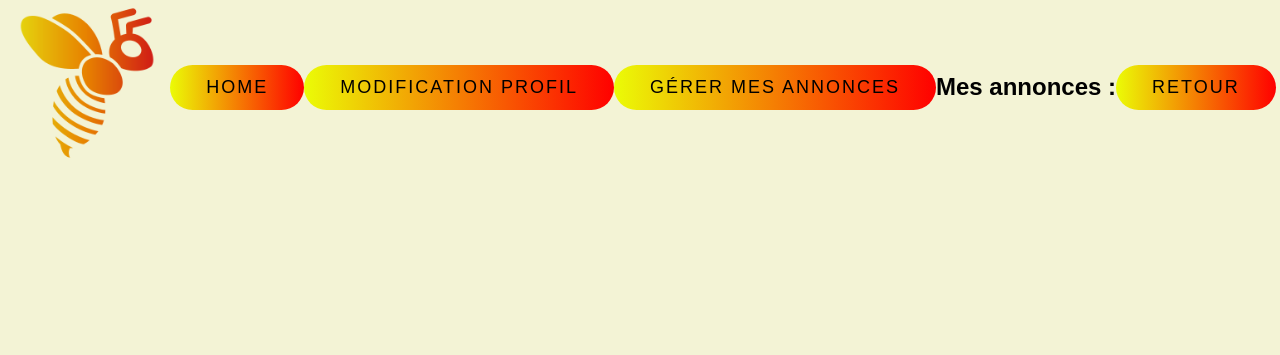
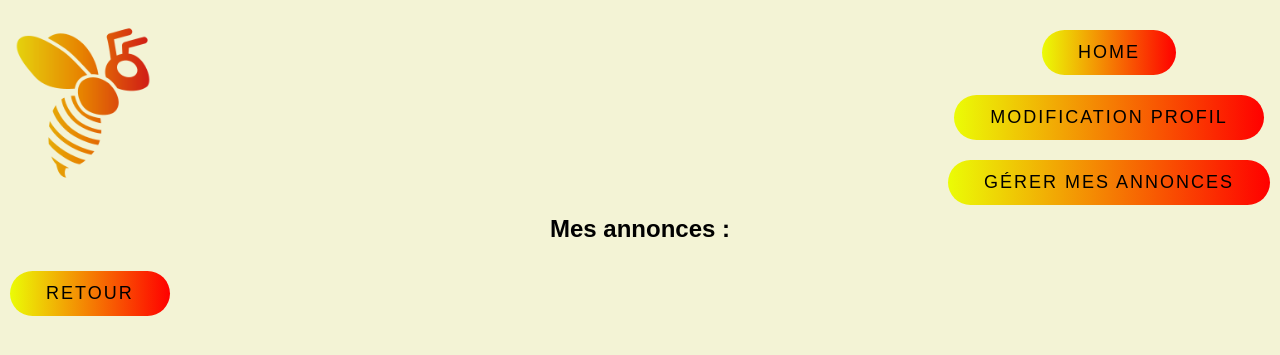
Before and after one commit to Bembix23/projet_web, a PHP site: page /mon_profil.php in a window 1280 px wide. Shown: the top 355 px of the page. Run offline with PHP 8.4, Linux system fonts and the light colour scheme; the visitor is signed in with stand-in values (Sample User, id 1); data that the repository does not hold is empty.

Commit message:
aprem benjom 8/06

```diff
--- a/Projet_web/create_offre.php
+++ b/Projet_web/create_offre.php
@@ -1,10 +1,11 @@
 <!DOCTYPE html>
     <html>
         <head>
-            <title>Index</title>
+            <title>Créez votre offre</title>
             <link rel="stylesheet" href="style.css" type="text/css">
         </head>
         <body>
+            <div class="co">
                 <form action="vérif_create_offre.php" enctype='multipart/form-data' method="post">
                     <input type="text" name="titre" placeholder="TITRE">
                     <input type="text" name="description" placeholder="DESCRIPTION">
@@ -35,5 +36,7 @@
                             })
                         })
                     </script>
+            </div>
+
         </body>
     </html>
--- a/Projet_web/index.php
+++ b/Projet_web/index.php
@@ -13,7 +13,7 @@
     <html lang=fr>
     <head>
         <meta charset="UTF-8">
-        <title>Index</title>
+        <title>Firebee'n B</title>
         <link rel="stylesheet" href="style.css" type="text/css">
     </head>
         <body>
--- a/Projet_web/inscription.php
+++ b/Projet_web/inscription.php
@@ -5,6 +5,7 @@
             <link rel="stylesheet" href="style.css" type="text/css">
         </head>
         <body>
+            <div class="co">
                 <form action="vérif_inscription.php" enctype='multipart/form-data' method="post">
                     <input type="text" name="nom" placeholder="NOM">
                     <input type="text" name="prenom" placeholder="PRENOM">
@@ -35,5 +36,7 @@
                             })
                         })
                     </script>
+            </div>
+
         </body>
     </html>
--- a/Projet_web/mes_annonces.php
+++ b/Projet_web/mes_annonces.php
@@ -25,7 +25,7 @@
                     echo "<a class='button' href='modif_annonce.php?id={$infos["id"]}'>{$infos['titre']}</a>";
                 }
             ?>
-            <a href="index.php" class = "link_home">Retour</a>
+            <a href="mon_profil.php" class = "link_home">Retour</a>
             <script type="text/javascript">
                     const buttons = document.querySelectorAll('a');
                     buttons.forEach(btn => {
--- a/Projet_web/modif_annonce.php
+++ b/Projet_web/modif_annonce.php
@@ -55,7 +55,7 @@
             </form>
             <br>
             <?php echo "<a href=$filedelete >Supprimer l'offre</a>"?>
-            <a href="index.php" class = "link_home">Retour</a>
+            <a href="mes_annonces.php" class = "link_home">Retour</a>
             <script type="text/javascript">
                     const buttons = document.querySelectorAll('a');
                     buttons.forEach(btn => {
--- a/Projet_web/mon_profil.php
+++ b/Projet_web/mon_profil.php
@@ -16,14 +16,21 @@
 <!DOCTYPE html>
     <html>
         <head>
-            <title>Mes offres</title>
+            <title>Mon Profil</title>
             <link rel="stylesheet" href="style.css" type="text/css">
         </head>
+
         <body>
+            <div class="profil1">
+                <div class="logo_profil">
                     <h1><img src="logo.png"></h1>
+                </div>
+                <div class="nav_profile">
                     <a href="home.php">home</a>
                     <a href="modif_mon_profil.php">Modification Profil</a>
                     <a href="mes_annonces.php">Gérer mes annonces</a>
+                </div>
+                <div class="annonces_profile">
                     <h2> Mes annonces : </h2><br>
                     <?php while($infos = $query->fetch()) {
                         $str_titre = strtolower($infos["titre"]);
@@ -34,6 +41,9 @@
                         echo "<img src={$fileDestination}><br>";
                         }
                     ?>
+                </div>
+
+
                 <a href="index.php" class = "link_home">Retour</a>
                 <script type="text/javascript">
                         const buttons = document.querySelectorAll('a');
@@ -54,5 +64,7 @@
                             })
                         })
                     </script>
+            </div>
+
         </body>
     </html>
--- a/Projet_web/recherche.php
+++ b/Projet_web/recherche.php
@@ -136,7 +136,7 @@
 <!DOCTYPE html>
     <html>
         <head>
-            <title>Mes offres</title>
+            <title>Les offres</title>
             <link rel="stylesheet" href="style.css" type="text/css">
         </head>
         <body>
--- a/Projet_web/style.css
+++ b/Projet_web/style.css
@@ -19,11 +19,13 @@ body{
     position: relative;
 }
 .nav{
+    padding: 10px;
     float: right;
+    display: flex;
     align-items: center;
     flex-direction: column;
+}
 
-}
 
 .recherche{
     display: flex;
@@ -45,7 +47,6 @@ body{
 }
 .action{
     display: flex;
-    float: center;
     align-items: center;
     flex-direction: column;
 }
@@ -57,12 +58,62 @@ body{
     width: 900px;
     height: 700px;
 }
+.co{
+    min-height: 100vh;
+    align-items: center;
+    justify-content: center;
+    display: flex;
+    flex-direction: column;
+}
+.logo_profil{
+    margin-top: 20px;
+    float: left;
+}
+.nav_profile{
+    float: right;
+    margin-top: 20px;
+    align-items: center;
+    justify-content: center;
+    display: flex;
+    flex-direction: column;
+}
+.annonces_profile{
+    margin-top: 20px;
+    position: relative;
+    display: flex;
+    justify-content: center;
+    align-items: center;
+    flex-direction: column;
+    min-width: 140vh;
+}
+.quoi{
+    margin: 10px;
+    padding: 10px;
+    align-items: center;
+    justify-content: center;
+    display: flex;
+    flex-direction: column;
+}
+.modif{
+    padding: 10px;
+    display: flex;
+    flex-direction: column;
+    justify-content: center;
+    align-items: center;
+
+}
+.back{
+    align-items: center;
+    display: flex;
+    flex-direction: column;
+    justify-content: center;
+}
 
 a{
     position: relative;
     display: inline-block;
     padding: 12px 36px;
-    margin: 10px 0;
+    margin: 10px 10px;
     color: rgb(0, 0, 0);
     text-decoration: none;
     text-transform: uppercase;
```
Also changed, not shown: Projet_web/connexion.php (+7 -1 lines), Projet_web/home.php (+4 -4 lines), Projet_web/modif_mon_profil.php (+21 -7 lines), Projet_web/profils/benjamin_chancerel/benjamin_chancerel.png. Lines whose indentation alone changed are shown as unchanged.
